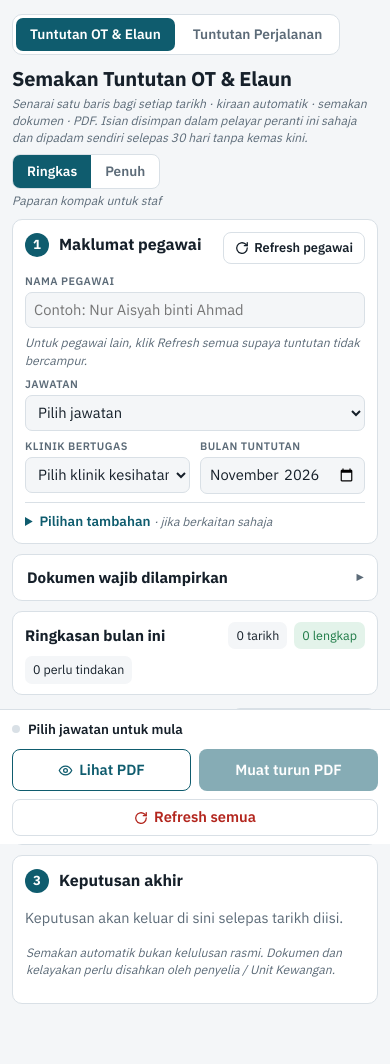
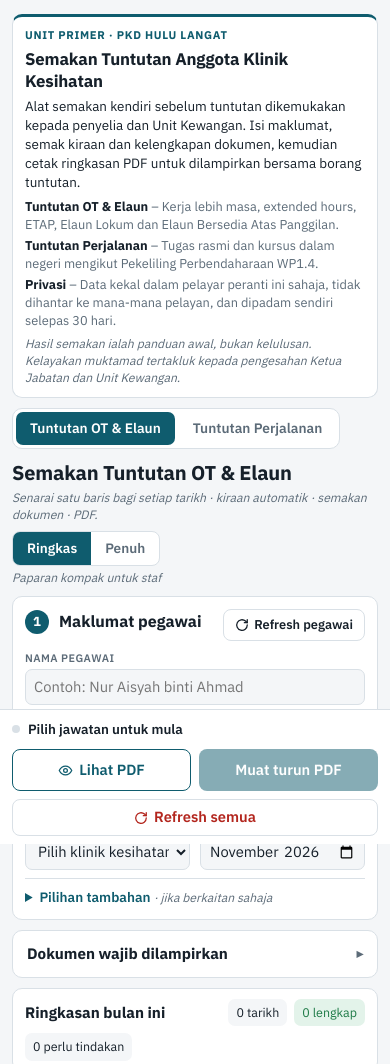
Before and after one commit to unitprimer-pkdhl/semakan-tuntutan-kerja-lebih-masa, a plain HTML site: page index.html in a window 390 px wide. Shown: the top 1064 px of the page. Drawn offline with nearby package versions, Linux system fonts and the light colour scheme.

Commit message:
Tambah pengenalan laman di atas kedua-dua halaman
Pengenalan ringkas: tujuan laman, dua jenis semakan, privasi data dan
penafian. Ayat simpanan data berulang di bawah tajuk halaman dibuang.

Co-Authored-By: Claude Opus 5.5 <noreply@anthropic.com>
Claude-Session: https://claude.ai/code/session_01VcSn6VgbRYyKWrLSzSM9MM

```diff
--- a/index.html
+++ b/index.html
@@ -580,15 +580,46 @@ button { font: inherit; font-weight: 600; font-size: 0.92rem; border-radius: 8px
 .apps a { padding: 7px 14px; border-radius: 7px; text-decoration: none; color: var(--muted); font-weight: 600; font-size: 0.86rem; white-space: nowrap; }
 .apps a[aria-current="page"] { background: var(--accent); color: var(--surface); }
 .apps a:not([aria-current]):hover { background: var(--accent-soft); color: var(--accent); }
+/* Pengenalan laman (sama pada kedua-dua halaman) */
+.intro { background: var(--surface); border: 1px solid var(--line); border-top: 3px solid var(--accent); border-radius: 10px; padding: 14px 16px; display: flex; flex-direction: column; gap: 6px; }
+.intro p { margin: 0; }
+.intro-k { font-size: 0.7rem; font-weight: 700; letter-spacing: 0.06em; text-transform: uppercase; color: var(--accent); }
+.intro-t { font-size: 1.2rem; font-weight: 700; letter-spacing: -0.01em; line-height: 1.3; }
+.intro-p { font-size: 0.9rem; max-width: 92ch; }
+.intro-g { list-style: none; margin: 4px 0 0; padding: 0; display: grid; grid-template-columns: repeat(3, minmax(0, 1fr)); gap: 8px; }
+.intro-g li { border: 1px solid var(--line); border-radius: 8px; padding: 8px 10px; display: flex; flex-direction: column; gap: 2px; font-size: 0.84rem; }
+.intro-g b { font-size: 0.86rem; }
+.intro-g span { color: var(--muted); }
+.intro-n { font-size: 0.76rem; font-style: italic; color: var(--muted); }
+.intro-k .sm { display: none; }
+@media (max-width: 760px) {
+  .intro { padding: 11px 12px; gap: 5px; }
+  .intro-k .lg { display: none; } .intro-k .sm { display: inline; }
+  .intro-t { font-size: 1.05rem; } .intro-p { font-size: 0.84rem; }
+  .intro-g { grid-template-columns: minmax(0, 1fr); gap: 3px; margin-top: 2px; }
+  .intro-g li { display: block; border: 0; padding: 0; font-size: 0.8rem; }
+  .intro-g b { font-size: 0.8rem; } .intro-g b::after { content: " – "; font-weight: 400; color: var(--muted); }
+}
 </style>
 </head>
 <body>
 <div class="wrap">
+  <section class="intro" aria-labelledby="introT">
+    <p class="intro-k">Unit Primer · <span class="lg">Pejabat Kesihatan Daerah</span><span class="sm">PKD</span> Hulu Langat</p>
+    <p class="intro-t" id="introT">Semakan Tuntutan Anggota Klinik Kesihatan</p>
+    <p class="intro-p">Alat semakan kendiri sebelum tuntutan dikemukakan kepada penyelia dan Unit Kewangan. Isi maklumat, semak kiraan dan kelengkapan dokumen, kemudian cetak ringkasan PDF untuk dilampirkan bersama borang tuntutan.</p>
+    <ul class="intro-g">
+      <li><b>Tuntutan OT &amp; Elaun</b><span>Kerja lebih masa, extended hours, ETAP, Elaun Lokum dan Elaun Bersedia Atas Panggilan.</span></li>
+      <li><b>Tuntutan Perjalanan</b><span>Tugas rasmi dan kursus dalam negeri mengikut Pekeliling Perbendaharaan WP1.4.</span></li>
+      <li><b>Privasi</b><span>Data kekal dalam pelayar peranti ini sahaja, tidak dihantar ke mana-mana pelayan, dan dipadam sendiri selepas 30 hari.</span></li>
+    </ul>
+    <p class="intro-n">Hasil semakan ialah panduan awal, bukan kelulusan. Kelayakan muktamad tertakluk kepada pengesahan Ketua Jabatan dan Unit Kewangan.</p>
+  </section>
   <nav class="apps" aria-label="Jenis semakan"><a href="./" aria-current="page">Tuntutan OT &amp; Elaun</a><a href="perjalanan/">Tuntutan Perjalanan</a></nav>
   <header>
     <div class="ht">
       <h1>Semakan Tuntutan OT &amp; Elaun</h1>
-      <p class="sub">Senarai satu baris bagi setiap tarikh · kiraan automatik · semakan dokumen · PDF. Isian disimpan dalam pelayar peranti ini sahaja dan dipadam sendiri selepas 30 hari tanpa kemas kini.</p>
+      <p class="sub">Senarai satu baris bagi setiap tarikh · kiraan automatik · semakan dokumen · PDF.</p>
     </div>
     <div class="modesw">
       <div class="seg" role="group" aria-label="Paparan">
```
Also changed, not shown: perjalanan/index.html (+32 -1 lines).
